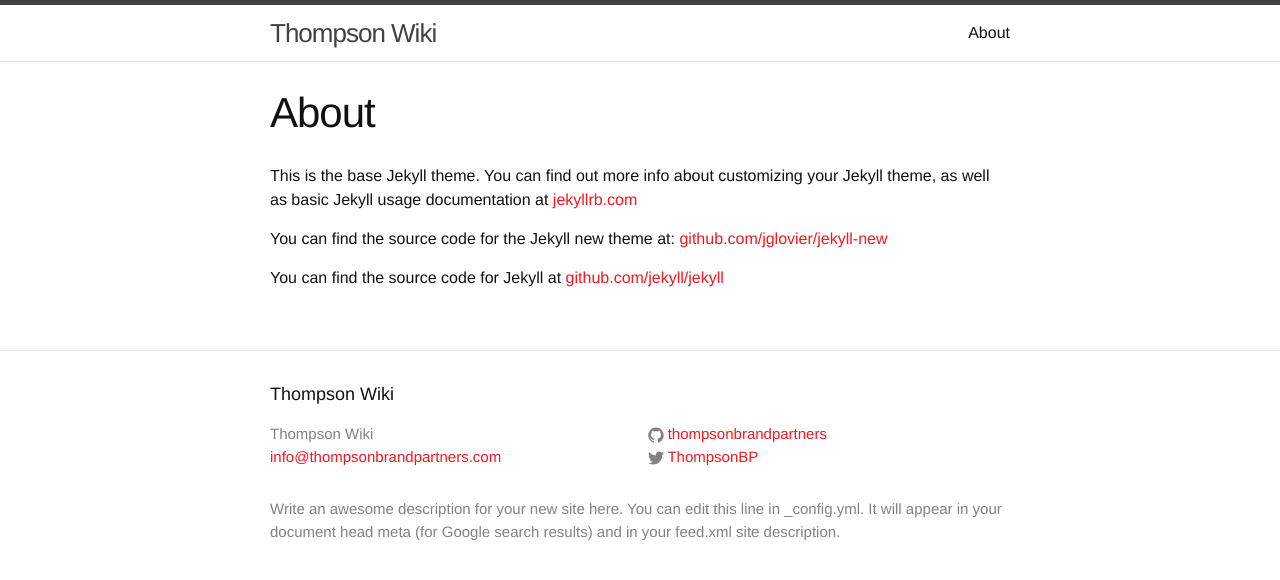
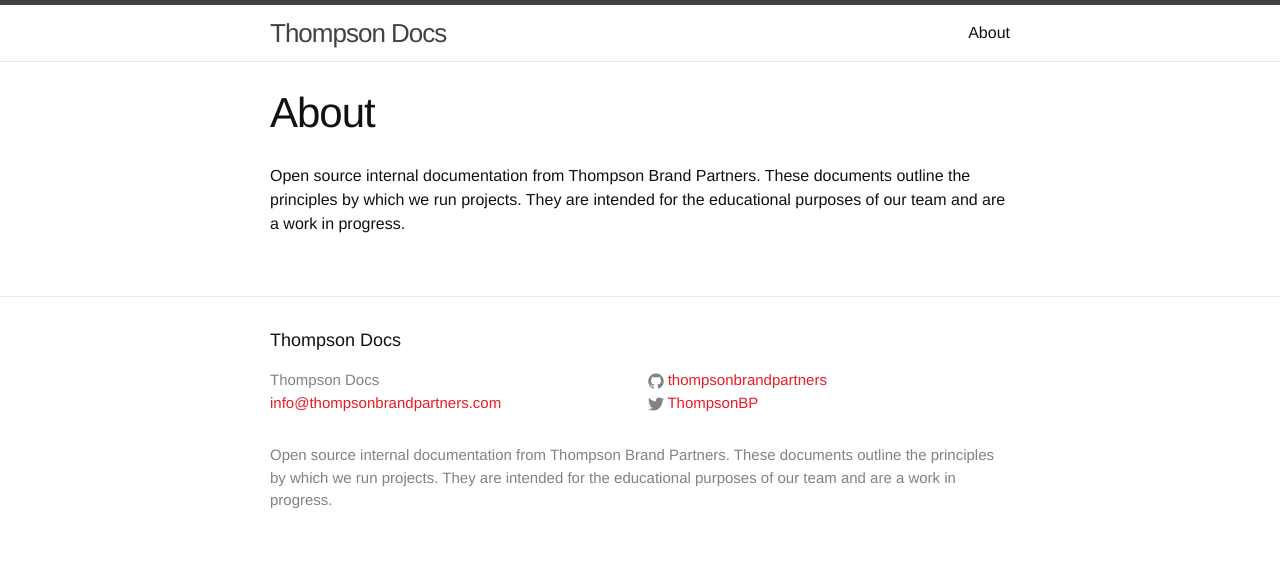
Before and after one commit to thompsonbrandpartners/thompson_docs, a Jekyll site: the page built from about.md, in a window 1280 px wide. Shown: the top 580 px of the page. Built offline with Jekyll 4.4.1, drawn with Linux system fonts in a browser that asks for light colours.

Commit message:
Add about project info

```diff
--- a/_config.yml
+++ b/_config.yml
@@ -1,10 +1,8 @@
 # Site settings
-title: Thompson Wiki
+title: Thompson Docs
 email: info@thompsonbrandpartners.com
 description: > # this means to ignore newlines until "baseurl:"
-  Write an awesome description for your new site here. You can edit this
-  line in _config.yml. It will appear in your document head meta (for
-  Google search results) and in your feed.xml site description.
+  Open source internal documentation from Thompson Brand Partners. These documents outline the principles by which we run projects. They are intended for the educational purposes of our team and are a work in progress.
 baseurl: "" # the subpath of your site, e.g. /blog/
 url: "http://yourdomain.com" # the base hostname & protocol for your site
 twitter_username: ThompsonBP
--- a/about.md
+++ b/about.md
@@ -4,8 +4,4 @@ title: About
 permalink: /about/
 ---
 
-This is the base Jekyll theme. You can find out more info about customizing your Jekyll theme, as well as basic Jekyll usage documentation at [jekyllrb.com](http://jekyllrb.com/)
-
-You can find the source code for the Jekyll new theme at: [github.com/jglovier/jekyll-new](https://github.com/jglovier/jekyll-new)
-
-You can find the source code for Jekyll at [github.com/jekyll/jekyll](https://github.com/jekyll/jekyll)
+Open source internal documentation from Thompson Brand Partners. These documents outline the principles by which we run projects. They are intended for the educational purposes of our team and are a work in progress.
```
